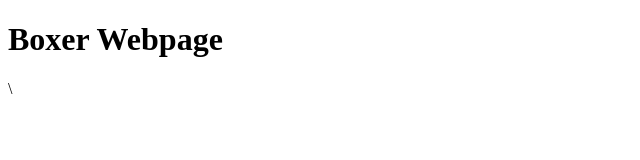
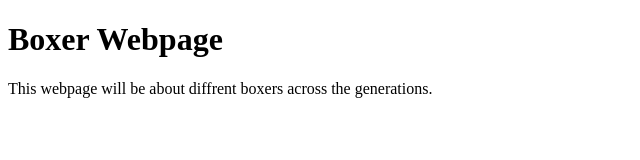
Before and after one commit to XxTaeoxX/webproject, a plain HTML site: page index.html in a window 1280 px wide. Shown: the whole page, without its empty margins (0-640 px from the left). Drawn offline with Linux system fonts and the light colour scheme.

Commit message:
commit updates

```diff
--- a/index.html
+++ b/index.html
@@ -7,7 +7,6 @@
     <title>Boxer Webpage</title>
 </head> <h1>Boxer Webpage</h1>
 <body>
-    \
-
+     <p>This webpage will be about diffrent boxers across the generations.</p>
 </body>
 </html>
```
